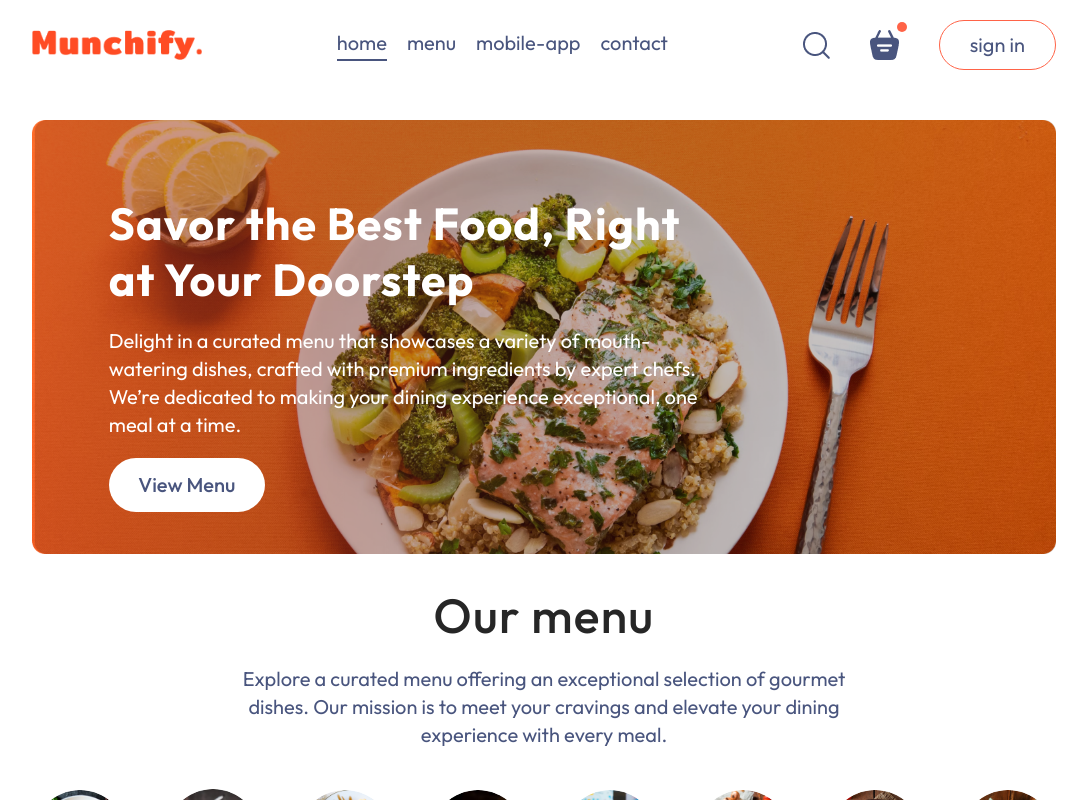
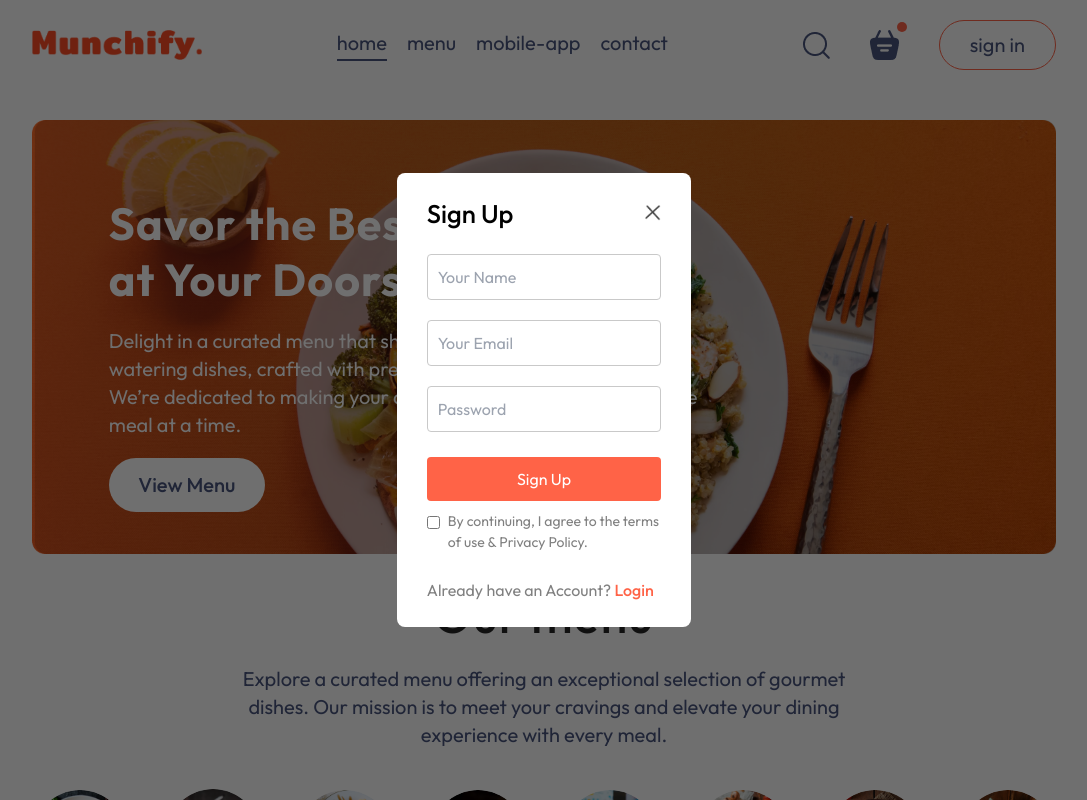
Before and after one commit to Kishore121523/Munchify, a React (Vite) app in the folder frontend/: page / in a window 1280 px wide. Both pictures are taken after a click on the button "sign in". Shown: the top 800 px of the page, without its empty margins (96-1183 px from the left). Built offline with nearby package versions, Linux system fonts and the light colour scheme.

Commit message:
Implement Sign in dialog

```diff
--- a/frontend/src/App.tsx
+++ b/frontend/src/App.tsx
@@ -4,13 +4,18 @@ import Home from './pages/Home/Home'
 import Cart from './pages/Cart/Cart'
 import PlaceOrder from './pages/PlaceOrder/PlaceOrder'
 import Footer from './components/Footer/Footer'
+import { useState } from 'react'
+import LoginPopup from './components/LoginPopup/LoginPopup'
 
 function App() {
 
+  const [showLogin, setshowLogin] = useState(false)
+
   return (
     <>
+    {showLogin && <LoginPopup setShowLogin={setshowLogin}/>}
       <div className="app w-[80%] m-auto">
-        <Navbar />
+        <Navbar setShowLogin={setshowLogin} />
         <Routes>
           <Route path="/" element={<Home />} />
           <Route path="/cart" element={<Cart />} />
--- a/frontend/src/components/Header/Header.tsx
+++ b/frontend/src/components/Header/Header.tsx
@@ -2,7 +2,7 @@
 const Header = () => {
   return (
     <div className="h-[34vw] my-[30px] mx-auto bg-[url('/header_img.png')] bg-no-repeat bg-contain relative">
-      <div className="absolute flex flex-col items-start gap-[1.5vw] max-w-[60%] bottom-[10%] left-[6vw] animate-fadeIn z-10">
+      <div className="absolute flex flex-col items-start gap-[1.5vw] max-w-[60%] bottom-[10%] left-[6vw] animate-fadeIn">
         <h2 className="text-[3.5vw] font-bold leading-tight tracking-wide text-white">
           Savor the Best Food, Right at Your Doorstep
         </h2>
--- /dev/null
+++ b/frontend/src/components/LoginPopup/LoginPopup.tsx
@@ -0,0 +1,61 @@
+import { Dispatch, SetStateAction, useState } from "react"
+import { assets } from "../../assets/assets"
+
+interface LoginPopupProps{
+  setShowLogin: Dispatch<SetStateAction<boolean>>
+}
+
+const LoginPopup = ({setShowLogin}:LoginPopupProps) => {
+  const [currState, setcurrState] = useState("Sign Up")
+
+  return (
+    <div className="absolute z-[1] w-[100%] h-[100%] bg-[#00000090] grid">
+      <form
+        className="place-self-center w-[23vw] text-[#808080] bg-white flex flex-col gap-[25px] py-[25px] px-[30px] rounded-[8px] text-[14px] animate-fadeIn duration-500">
+
+        <div className="flex justify-between items-center text-black">
+          <h2 className="text-[2vw] font-[500] leading-tight">{currState}</h2>
+          <img onClick={()=>setShowLogin(false)} src={assets.cross_icon} alt="Close Icon" className="cursor-pointer w-[16px]" />
+        </div>
+
+        <div className="flex flex-col gap-[20px] text-[16px]">
+          {currState === "Sign Up" &&
+          <input
+            className="border border-[#c9c9c9] outline-none p-[10px] rounded-[4px]"
+            type="text"
+            placeholder="Your Name"
+            required />
+          }
+          <input
+            className="border border-[#c9c9c9] outline-none p-[10px] rounded-[4px]"
+            type="email"
+            placeholder="Your Email"
+            required />
+          <input
+            className="border border-[#c9c9c9] outline-none p-[10px] rounded-[4px]"
+            type="password"
+            placeholder="Password"
+            required />
+        </div>
+
+        <button
+          className="border-none p-[10px] rounded-[4px] text-white bg-tomato text-[16px] cursor-pointer">
+            {currState === "Sign Up" ? "Sign Up": "Login"}
+        </button>
+
+        <div className="flex items-start gap-[8px] mt-[-15px] ">
+          <input className="mt-[5px]" type="checkbox" required />
+          <p>By continuing, I agree to the terms of use & Privacy Policy.</p>
+        </div>
+        {currState === "Login"
+        ?
+        <p className="text-[16px]">Create a New Account? <span className="text-tomato font-[500] cursor-pointer" onClick={()=>setcurrState("Sign Up")}>Sign Up</span></p>
+        :
+        <p className="text-[16px]">Already have an Account? <span className="text-tomato font-[500] cursor-pointer" onClick={()=>setcurrState("Login")}>Login</span></p>}
+
+      </form>
+    </div>
+  )
+}
+
+export default LoginPopup
--- a/frontend/src/components/Navbar/Navbar.tsx
+++ b/frontend/src/components/Navbar/Navbar.tsx
@@ -1,8 +1,12 @@
-import { useState } from "react";
+import { Dispatch, SetStateAction, useState } from "react";
 import { assets } from "../../assets/assets";
 import { Link } from "react-router-dom";
 
-const Navbar = () => {
+interface NavbarProps{
+  setShowLogin: Dispatch<SetStateAction<boolean>>
+}
+
+const Navbar = ({setShowLogin}:NavbarProps) => {
   const [menu, setMenu] = useState("home")
 
   return (
@@ -44,7 +48,9 @@ const Navbar = () => {
           <div className="absolute min-w-[10px] min-h-[10px] bg-tomato rounded-[5px] top-[-8px] right-[-8px]"></div>
         </div>
         <button
-        className="lowercase bg-transparent text-xl text-textGray border border-tomato py-[10px] px-[30px] cursor-pointer rounded-[50px] duration-300 hover:bg-[#fff4f2]">
+        className="lowercase bg-transparent text-xl text-textGray border border-tomato py-[10px] px-[30px] cursor-pointer rounded-[50px] duration-300 hover:bg-[#fff4f2]"
+        onClick={() => setShowLogin(true)}
+        >
           Sign In
         </button>
       </div>
```
